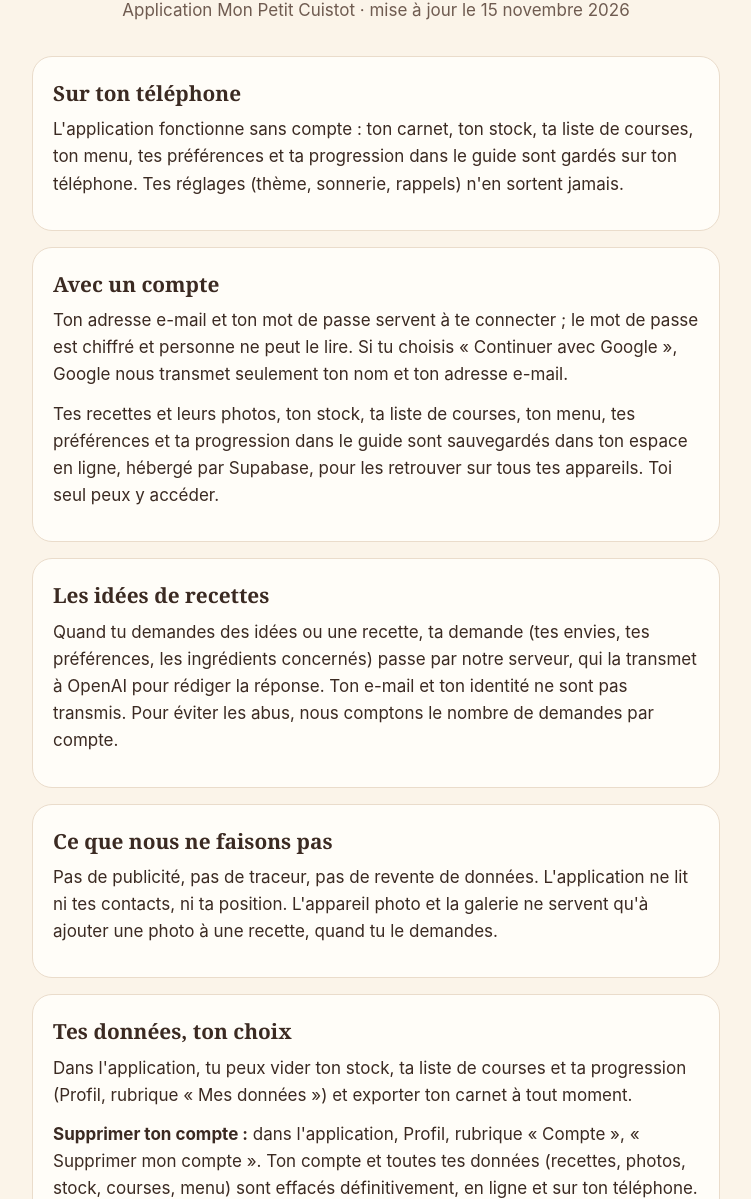
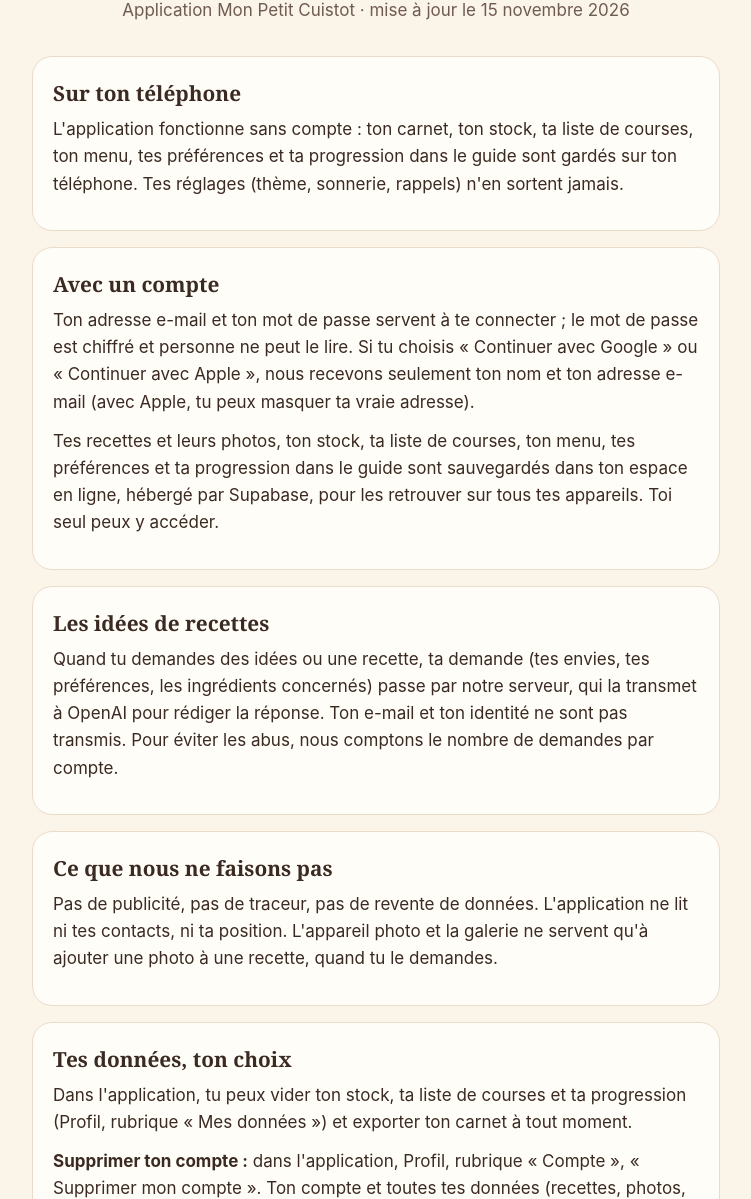
Before and after one commit to LudovicRocher01/monpetitcuistot, a plain HTML site: page confidentialite.html in a window 1280 px wide. Shown: the part 101-1300 px from the top of the page, without its empty margins (264-1015 px from the left). Drawn offline with Linux system fonts and the light colour scheme.

Commit message:
Add files via upload

```diff
--- a/confidentialite.html
+++ b/confidentialite.html
@@ -22,7 +22,7 @@
 
     <section class="carte">
       <h2>Avec un compte</h2>
-      <p>Ton adresse e-mail et ton mot de passe servent à te connecter ; le mot de passe est chiffré et personne ne peut le lire. Si tu choisis « Continuer avec Google », Google nous transmet seulement ton nom et ton adresse e-mail.</p>
+      <p>Ton adresse e-mail et ton mot de passe servent à te connecter ; le mot de passe est chiffré et personne ne peut le lire. Si tu choisis « Continuer avec Google » ou « Continuer avec Apple », nous recevons seulement ton nom et ton adresse e-mail (avec Apple, tu peux masquer ta vraie adresse).</p>
       <p>Tes recettes et leurs photos, ton stock, ta liste de courses, ton menu, tes préférences et ta progression dans le guide sont sauvegardés dans ton espace en ligne, hébergé par Supabase, pour les retrouver sur tous tes appareils. Toi seul peux y accéder.</p>
     </section>
 
@@ -39,7 +39,7 @@
     <section class="carte">
       <h2>Tes données, ton choix</h2>
       <p>Dans l'application, tu peux vider ton stock, ta liste de courses et ta progression (Profil, rubrique « Mes données ») et exporter ton carnet à tout moment.</p>
-      <p><strong>Supprimer ton compte :</strong> dans l'application, Profil, rubrique « Compte », « Supprimer mon compte ». Ton compte et toutes tes données (recettes, photos, stock, courses, menu) sont effacés définitivement, en ligne et sur ton téléphone.</p>
+      <p><strong>Supprimer ton compte :</strong> dans l'application, Profil, rubrique « Compte », « Supprimer mon compte ». Ton compte et toutes tes données (recettes, photos, stock, courses, menu) sont effacés définitivement, en ligne et sur ton téléphone. Si tu t'es connecté avec Apple, l'accès de l'application à ton identifiant Apple est aussi révoqué.</p>
     </section>
 
     <footer><a href="index.html">Mon Petit Cuistot</a></footer>
```
